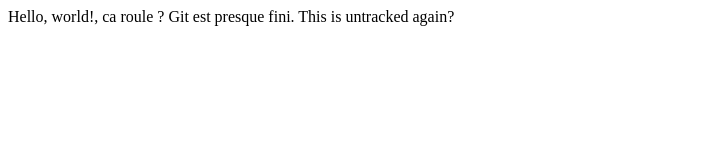
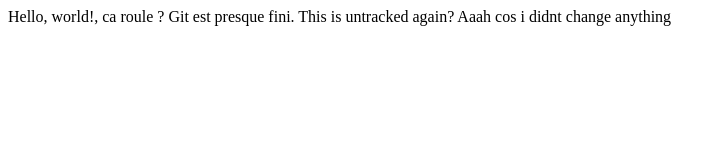
Before and after one commit to anncollin/second-repo, a plain HTML site: page index.html in a window 1280 px wide. Shown: the whole page, without its empty margins (0-726 px from the left). Drawn offline with Linux system fonts and the light colour scheme.

Commit message:
fifth or sixth

```diff
--- a/index.html
+++ b/index.html
@@ -4,6 +4,6 @@
     <title>Page Title</title>
 </head>
 <body>
-    Hello, world!, ca roule ? Git est presque fini. This is untracked again?
+    Hello, world!, ca roule ? Git est presque fini. This is untracked again? Aaah cos i didnt change anything
 </body>
 </html>
```
